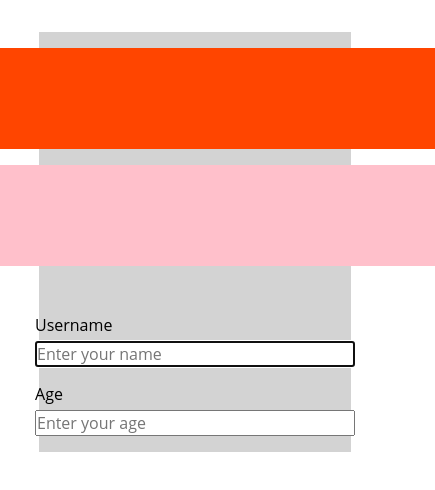
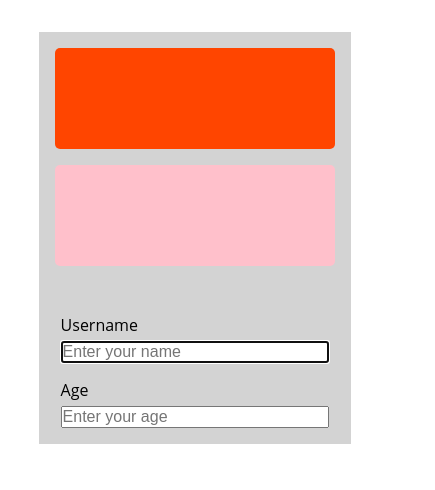
Before and after one commit to skgchn/vue-crs-assignment-01, a Vue app: page / in a window 390 px wide. Shown: the top 490 px of the page, 435 px wide, since content can reach past the window. Built offline with nearby package versions, Linux system fonts and the light colour scheme.

Commit message:
Used classes instead of element names for styling to avoid Vue's parent and child styles mixup despite scoped, fixed/cleaned up flexbox related styles so that the responsiveness does not break at any screen size

```diff
--- a/src/App.vue
+++ b/src/App.vue
@@ -24,18 +24,17 @@
 </script>
 
 <template>
-    <div>
+        <section class='app'>
+            <active-user :username="username" :age="age"></active-user>
+            <user-data @user-info-changed="displayUser"></user-data>
+        </section>
+
         <div v-if="debugFlexbox" class='container'>
             <div class='child child1'>1</div>
             <div class='child child2'>2</div>
             <div class='child child3'>3</div>
             <div class='child child4'>4</div>
         </div>
-        <section>
-            <active-user :username="username" :age="age"></active-user>
-            <user-data @user-info-changed="displayUser"></user-data>
-        </section>
-    </div>
 </template>
 
 <style>
@@ -52,10 +51,10 @@
 </style>
 
 <style scoped>
-    section {
+    section.app {
         margin: 2rem auto;
         display: flex;
-        width: 80%;
+        width: 80vw;
         background: lightgray;
         padding: 1rem;
 
--- a/src/components/ActiveUser.vue
+++ b/src/components/ActiveUser.vue
@@ -20,40 +20,39 @@ export default {
 </script>
 
 <template>
-    <div>
-        <section>
-            <p> {{ username }} </p>
-            <p> {{ displayAge }} </p>
+        <section class="active-user">
+            <p>{{ username }}</p>
+            <p>{{ displayAge }}</p>
         </section>
-    </div>
 </template>
 <style scoped>
-    section {
+    .active-user {
         text-align: center;
         font-size: 2rem;
-        display: flex;
+        width: 48%;
+
+        /* Styles as a flex child item */
+        flex: 1 1 auto; /* grow(yes), shrink(yes, default), basis ==> see as max_size, min_size, ideal_size */
 
         /* Styles as a flex container */
+        display: flex;
         flex-direction: column;
         justify-content: flex-start; /* Where to place the items in the container along the main axis */
         align-items: flex-end; /* Decides how the items align to each other.
                                   Only when flex-wrap = nowrap, decides where to place the items
                                   in the container along the cross axis.*/
         row-gap: 1rem;
-
-        /* Styles as a flex child item */
-        flex: 0 0 40%; /* grow, shrink, basis ==> see as max_size, min_size, ideal_size */
     }
-    section>p {
-        padding: 2rem 0;
-        margin: 0;
+    .active-user>p {
         height: 6.3125rem;
-        min-width: 30rem;
+        line-height: 6.3125rem;
+        width: 100%;
+        border-radius: 5px;
     }
-    section>p:first-child {
+    .active-user>p:first-child {
         background-color: orangered;
     }
-    section>p:last-child {
+    .active-user>p:last-child {
         background-color: pink;
     }
 </style>
--- a/src/components/UserData.vue
+++ b/src/components/UserData.vue
@@ -25,8 +25,7 @@ export default {
 </script>
 
 <template>
-    <div>
-        <section>
+        <section class="user-data">
             <div>
                 <label for="username">Username</label>
                 <input
@@ -48,30 +47,31 @@ export default {
                     :value="ageAsStr" />
             </div>
         </section>
-    </div>
 </template>
 
 <style scoped>
-section {
-    display: flex;
+.user-data {
+    width: 48%; /* width 48% of parent */
+
+    /* Styles as a flex child item */
+    flex: 1 1 auto; /* grow(yes), shrink(yes, default), basis ==> max_size, min_size, ideal_size */
 
     /* Styles as a flex container */
+    display: flex;
     flex-direction: column;
     justify-content: flex-start; /* Where to place the items in the container along the main axis */
-    align-items: flex-start; /* Decides how the items align to each other.
+    align-items: center; /* Decides how the items align to each other.
                                 Only when flex-wrap = nowrap, decides where to place the items
                                 in the container along the cross axis.*/
     row-gap: 1rem;
-
-
-    /* Styles as a flex child item */
-    flex: 0 0 40%; /* grow, shrink, basis ==> max_size, min_size, ideal_size */
 }
 
-section>div {
-    display: flex;
+.user-data>div {
+    width: 98%; /* These two together look good after having wrapped */
+    padding: 0 1%; /* 98% + 1% left padding + 1% right padding = 100% width */
 
     /* Styles as a flex container */
+    display: flex;
     flex-direction: column;
     justify-content: flex-start; /* Where to place the items in the container along the main axis */
     align-items: flex-start; /* Decides how the items align to each other.
@@ -80,9 +80,7 @@ section>div {
     row-gap: 5px;
 }
 
-section input {
-    font-family: inherit;
-    min-width: 20rem;
+.user-data>div>input {
+    width: 100%;
 }
-
 </style>
```
